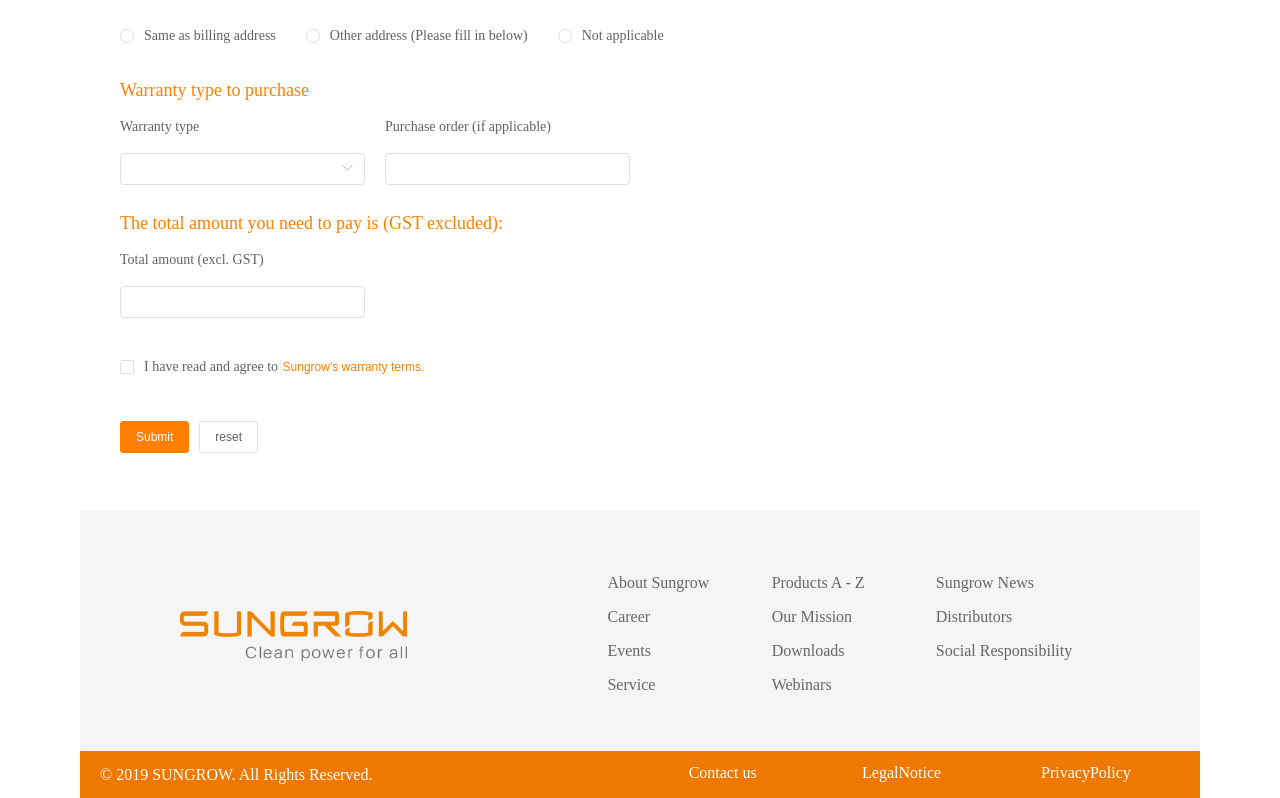
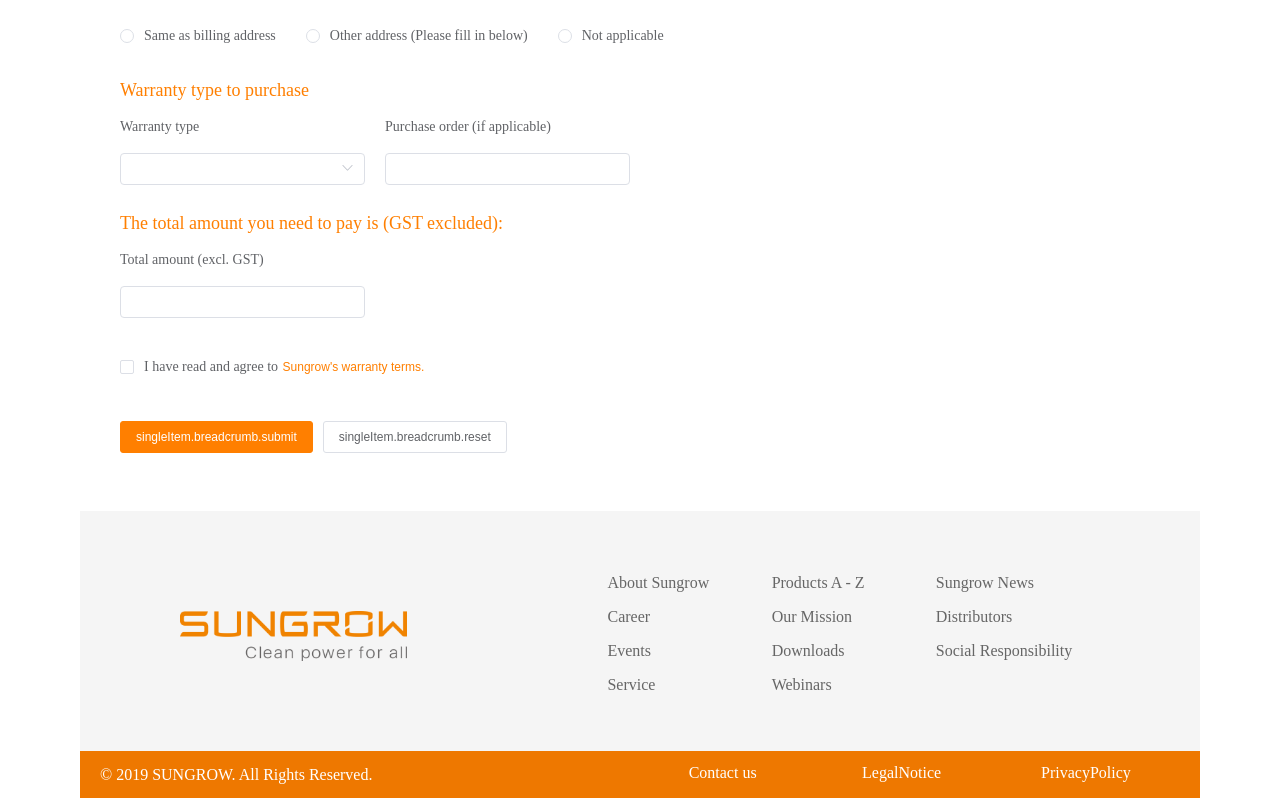
Before and after one commit to crazy-monkeys/sun-portal-view, a Vue app: page /#/warranty/extension/sigleItem in a window 1280 px wide. Shown: the part 1837-2635 px from the top of the page. Built offline with nearby package versions, Linux system fonts and the light colour scheme.

Commit message:
没写完，存一下

```diff
--- a/src/components/pages/sigleItem.vue
+++ b/src/components/pages/sigleItem.vue
@@ -198,8 +198,8 @@
 
 
       <el-form-item class="sub">
-        <el-button type="primary" @click="onSubmit">Submit</el-button>
-        <el-button @click="reset">reset</el-button>
+        <el-button type="primary" @click="onSubmit">{{ $t('singleItem.breadcrumb.submit') }}</el-button>
+        <el-button @click="reset">{{ $t('singleItem.breadcrumb.reset') }}</el-button>
       </el-form-item>
     </el-form>
   </el-container>
@@ -262,31 +262,23 @@ export default {
       }],
       warrantyTypes:[{
         value: 'W5YP',
-        label: 'Additional 5 Years Parts Warranty'
+        label: this.$t('singleItem.warrantyTypes.partsWarranty')
       }, {
         value: 'W5YS',
-        label: 'Additional 5 Years Standard Warranty'
+        label: this.$t('singleItem.warrantyTypes.standard')
       }],
-      options: [{
-
-          value: 'AU',
-          label: 'Australia'
-        }, {
-          value: '2',
-          label: '选项2'
-        }],
       breadcrumbList:[
         {
           path:'/warranty/extension',
-          name:'Warranty'
+          name:this.$t('singleItem.breadcrumb.warranty')
         },
         {
           path:'/warranty/extension',
-          name:'Extension'
+          name:this.$t('singleItem.breadcrumb.extension')
         },
         {
           path:'/warranty/extension/sigleItem',
-          name:'Sigle Item'
+          name:this.$t('singleItem.breadcrumb.singleItem')
         }
       ],
       fileList:[],
--- a/src/lang/en.js
+++ b/src/lang/en.js
@@ -146,4 +146,36 @@ export default {
       multipeBtn: 'Service photos guide',
     }
   },
+  singleItem: {
+    billingDetails: {
+      type: 'Type',
+      ABN: 'ABN',
+      businessName: 'Business Name',
+      addressLine1: 'Address Line 1',
+      addressLine2: 'Address Line 2',
+      cityDistrict: 'City/District',
+      stateProvince: 'State/Province',
+      postCode: 'Post code',
+    },
+    contactDetails: {
+      firstName: 'First name',
+      lastName: 'Last name',
+      email: 'Email',
+    },
+    billTypes: {
+      business: 'Business',
+      individual: 'Individual',
+    },
+    warrantyTypes: {
+      partsWarranty: 'Additional 5 Years Parts Warranty',
+      standard: 'Additional 5 Years Standard Warranty',
+    },
+    breadcrumb: {
+      warranty: 'Warranty',
+      extension: 'Extension',
+      singleItem: 'Sigle Item',
+    },
+    submit: 'Submit',
+    reset: 'Reset',
+  },
 };
```
